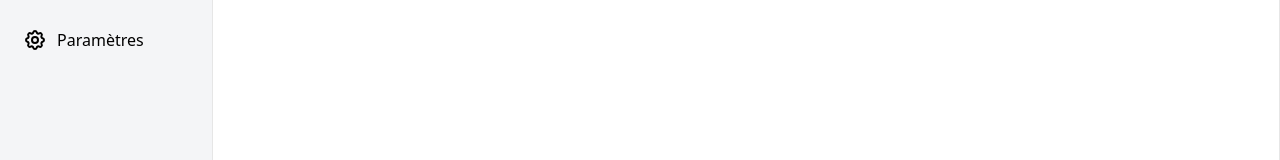
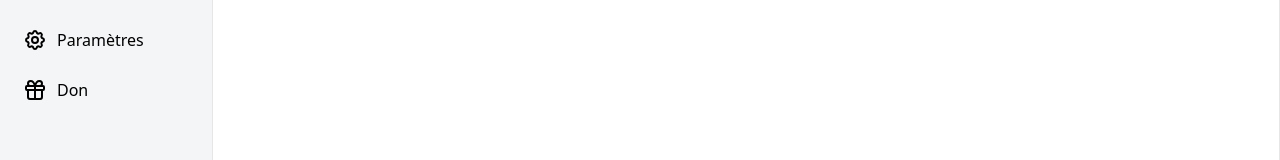
Before and after one commit to Rayan-El-Manssouri/Mercure, a React (Create React App) app: page /Accueil in a window 1280 px wide. Shown: the part 331-491 px from the top of the page. Built offline with nearby package versions, Linux system fonts and the light colour scheme.

Commit message:
Feat : ajout d'un bouton Don.

```diff
--- a/src/components/NavBarHome.js
+++ b/src/components/NavBarHome.js
@@ -1,6 +1,5 @@
-import React from "react";
 import { NavLink } from "react-router-dom";
-import { IconHome, IconMail, IconSearch, IconBell, IconUser, IconSettings } from "@tabler/icons-react";
+import { IconHome, IconMail, IconSearch, IconBell, IconUser, IconSettings, IconGift } from "@tabler/icons-react";
 
 const HeaderPrivate = ({ logo }) => {
     return (
@@ -34,6 +33,11 @@ const HeaderPrivate = ({ logo }) => {
                     <IconSettings />
                     Paramètres
                 </NavLink>
+                <NavLink exact="true" to="/Paramètres">
+                    <IconGift />
+                    Don
+                </NavLink>
+
                 <div className="logout" >
                     <IconUser />
                     <p>Nom d'utilisateur</p>
```
